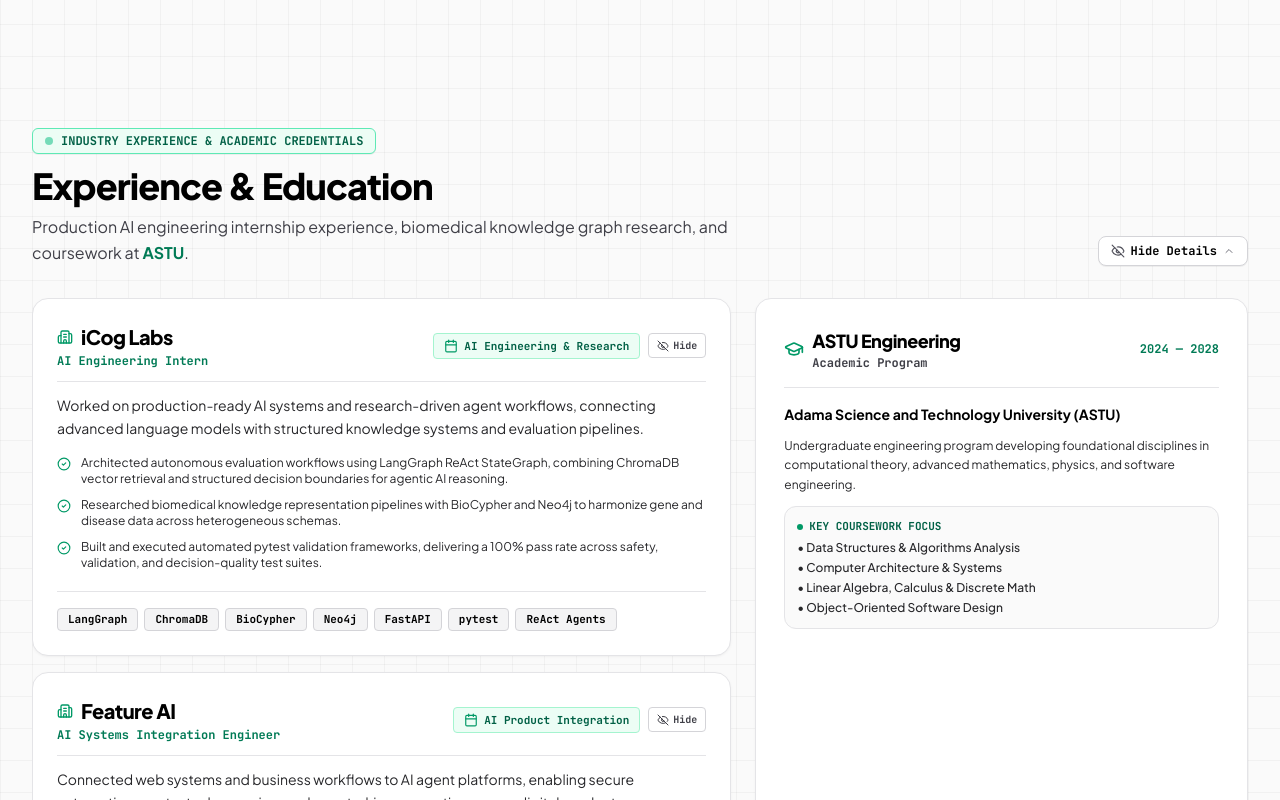
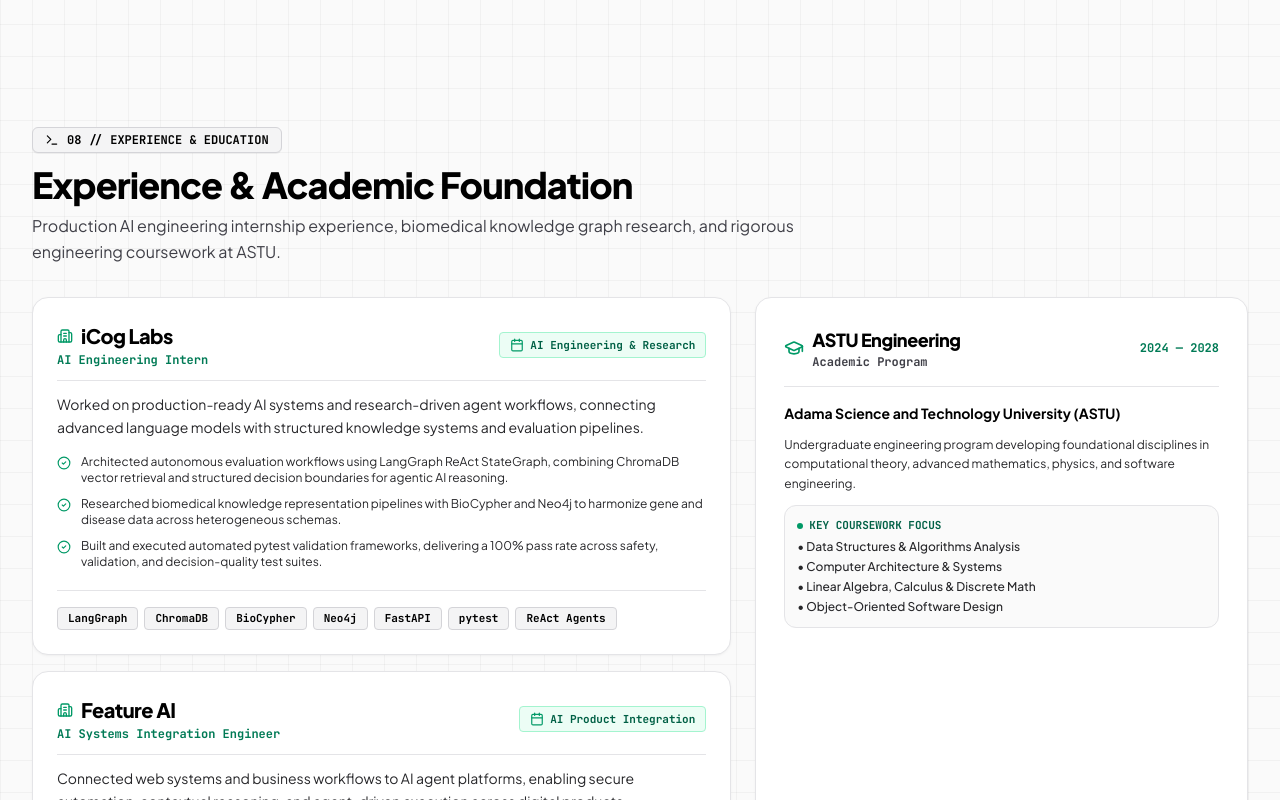
Before and after one commit to 123bruke/portfolio_final, a React (Vite) app: page / in a window 1280 px wide. Shown: the part 9160-9960 px from the top of the page. Built offline with nearby package versions, Linux system fonts and the light colour scheme.

Commit message:
Remove all hide/show controls from the experience section so everything remains fully visible at all times.

```diff
--- a/src/components/ExperienceSection.tsx
+++ b/src/components/ExperienceSection.tsx
@@ -7,10 +7,6 @@
   Calendar,
   MapPin,
   ShieldCheck,
-  Eye,
-  EyeOff,
-  ChevronDown,
-  ChevronUp,
 } from 'lucide-react';
 import { PERSONAL_INFO } from '../data/personal';
 import SectionBorderFrame from './SectionBorderFrame';
@@ -71,68 +67,26 @@
 ];
 
 export default function ExperienceSection() {
-  const [isSectionHidden, setIsSectionHidden] = useState(false);
-  const [expandedCards, setExpandedCards] = useState<Record<string, boolean>>(
-    Object.fromEntries(experienceEntries.map((job) => [job.company, true]))
-  );
-
-  const toggleCard = (company: string) => {
-    setExpandedCards((prev) => ({
-      ...prev,
-      [company]: !prev[company],
-    }));
-  };
-
   return (
     <section id="experience" className="py-10 scroll-mt-24 relative transition-colors duration-200">
       <div className="max-w-7xl mx-auto px-4 sm:px-6 lg:px-8">
         <SectionBorderFrame>
-          <div className="flex flex-col sm:flex-row sm:items-end sm:justify-between gap-4 mb-8">
-            <div className="max-w-3xl">
-              <div className="inline-flex items-center gap-2 px-3 py-1 rounded-md bg-emerald-50 border border-emerald-300 text-xs font-mono text-emerald-800 font-bold mb-3 shadow-2xs">
-                <span className="w-2 h-2 rounded-full bg-emerald-500 animate-pulse" />
-                <span>INDUSTRY EXPERIENCE & ACADEMIC CREDENTIALS</span>
+          <div className="max-w-3xl mb-8">
+            <div className="inline-flex items-center gap-2 px-3 py-1 rounded-md bg-zinc-100 border border-zinc-300 text-xs font-mono text-black font-bold mb-3 shadow-2xs">
+              <Terminal className="w-3.5 h-3.5 text-black" />
+              <span>08 // EXPERIENCE & EDUCATION</span>
             </div>
-              <h2 className="text-2xl sm:text-4xl font-black tracking-tight text-black">
-                Experience & Education
+            <h2 className="text-2xl sm:text-4xl font-extrabold tracking-tight text-black">
+              Experience & Academic Foundation
             </h2>
             <p className="mt-2 text-sm sm:text-base text-zinc-700 leading-relaxed font-normal">
-                Production AI engineering internship experience, biomedical knowledge graph research, and coursework at <strong className="text-emerald-700 font-bold">ASTU</strong>.
+              Production AI engineering internship experience, biomedical knowledge graph research, and rigorous engineering coursework at ASTU.
             </p>
           </div>
 
-            <button
-              onClick={() => setIsSectionHidden(!isSectionHidden)}
-              className="inline-flex items-center gap-1.5 px-3 py-1.5 text-xs font-mono font-bold rounded-lg border border-zinc-300 bg-white hover:bg-zinc-100 text-black shadow-2xs transition-all duration-200"
-              title={isSectionHidden ? 'Expand Experience' : 'Collapse Experience'}
-            >
-              {isSectionHidden ? (
-                <>
-                  <Eye className="w-3.5 h-3.5 text-emerald-600" />
-                  <span>Show Experience</span>
-                  <ChevronDown className="w-3 h-3 text-zinc-500" />
-                </>
-              ) : (
-                <>
-                  <EyeOff className="w-3.5 h-3.5 text-zinc-600" />
-                  <span>Hide Details</span>
-                  <ChevronUp className="w-3 h-3 text-zinc-500" />
-                </>
-              )}
-            </button>
-          </div>
-
-          <div
-            className={`transition-all duration-300 ease-in-out overflow-hidden ${
-              isSectionHidden ? 'max-h-0 opacity-0 pointer-events-none' : 'max-h-[3000px] opacity-100'
-            }`}
-          >
           <div className="grid grid-cols-1 lg:grid-cols-12 gap-5 sm:gap-6 items-stretch">
             <div className="lg:col-span-7 space-y-4">
-                {experienceEntries.map((job) => {
-                  const isExpanded = expandedCards[job.company] ?? true;
-
-                  return (
+              {experienceEntries.map((job) => (
                 <div
                   key={job.company}
                   className="bento-card p-5 sm:p-6 flex flex-col justify-between hover:border-emerald-300 transition-all duration-200"
@@ -151,37 +105,12 @@
                         </div>
                       </div>
 
-                          <div className="flex items-center gap-2">
                       <div className="inline-flex items-center gap-1.5 px-2.5 py-1 rounded bg-emerald-50 border border-emerald-200 text-[11px] font-mono text-emerald-800 font-bold self-start sm:self-auto">
                         <Calendar className="w-3.5 h-3.5 text-emerald-600" />
                         <span>{job.period}</span>
                       </div>
-
-                            <button
-                              type="button"
-                              onClick={() => toggleCard(job.company)}
-                              className="inline-flex items-center gap-1 px-2 py-1 rounded border border-zinc-300 bg-white text-[10px] font-mono font-bold text-zinc-700 hover:bg-zinc-100 transition-colors"
-                            >
-                              {isExpanded ? (
-                                <>
-                                  <EyeOff className="w-3 h-3" />
-                                  <span>Hide</span>
-                                </>
-                              ) : (
-                                <>
-                                  <Eye className="w-3 h-3" />
-                                  <span>Show</span>
-                                </>
-                              )}
-                            </button>
-                          </div>
                     </div>
 
-                        <div
-                          className={`transition-all duration-300 overflow-hidden ${
-                            isExpanded ? 'max-h-[1000px] opacity-100' : 'max-h-0 opacity-0'
-                          }`}
-                        >
                     <p className="text-xs sm:text-sm text-zinc-800 leading-relaxed mb-4 font-normal">
                       {job.summary}
                     </p>
@@ -193,7 +122,6 @@
                           <span>{achievement}</span>
                         </div>
                       ))}
-                          </div>
                     </div>
                   </div>
 
@@ -208,8 +136,7 @@
                     ))}
                   </div>
                 </div>
-                  );
-                })}
+              ))}
             </div>
 
             <div className="lg:col-span-5 bento-card p-6 sm:p-7 flex flex-col justify-between hover:border-emerald-300 transition-all duration-200">
@@ -261,7 +188,6 @@
               </div>
             </div>
           </div>
-          </div>
         </SectionBorderFrame>
       </div>
     </section>
```
Lines whose indentation alone changed are shown as unchanged.
